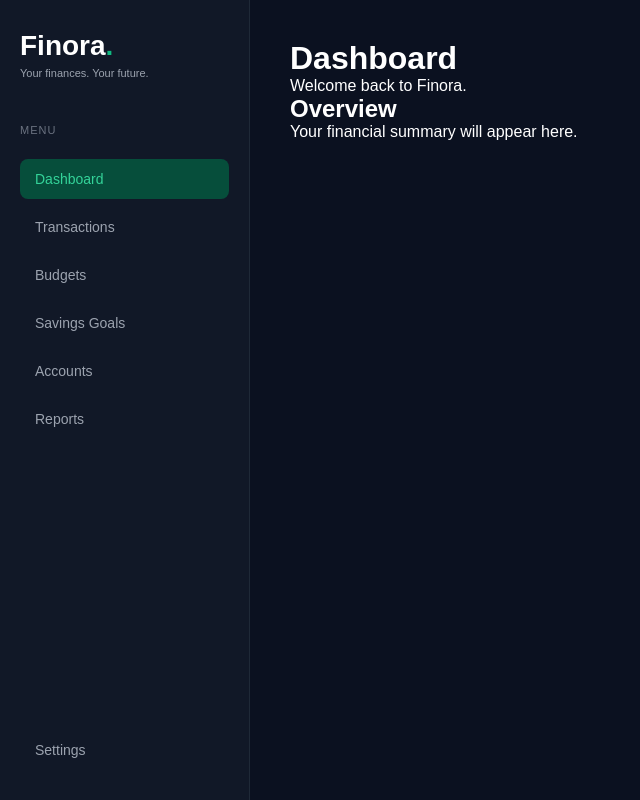
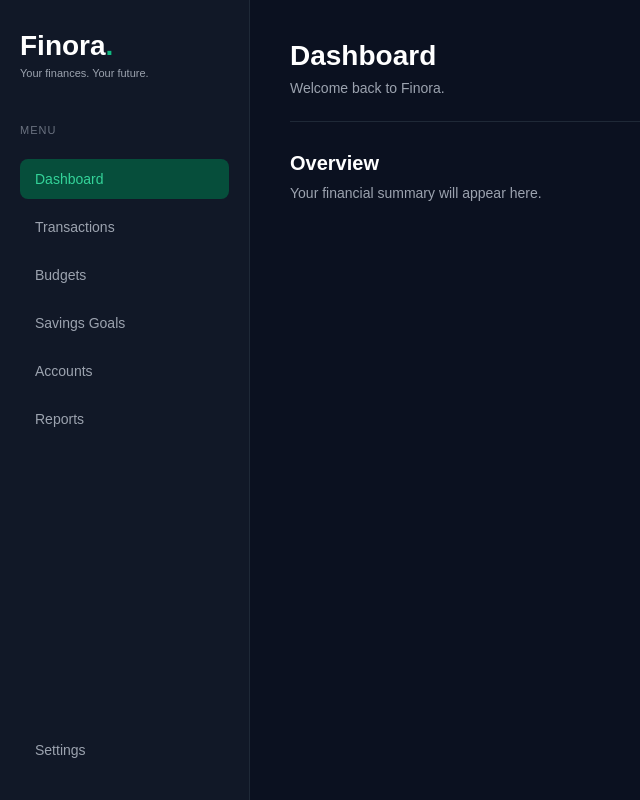
Before and after one commit to sammysacci22-hue/Finora, a Python web app: template app/templates/index.html in a window 1280 px wide. Shown: the whole page, without its empty margins (0-640 px from the left). Run offline with Jinja, Linux system fonts and the light colour scheme; the template is opened without the code that fills it, so the values that code supplies are empty.

Commit message:
Style dashboard top bar and content

```diff
--- a/app/static/css/style.css
+++ b/app/static/css/style.css
@@ -118,3 +118,39 @@ body {
     flex: 1;
     padding: 40px;
 }
+
+
+/* =================================
+   TOP BAR
+================================= */
+
+.top-bar {
+    padding-bottom: 25px;
+    border-bottom: 1px solid #1f2937;
+    margin-bottom: 30px;
+}
+
+.top-bar h1 {
+    font-size: 28px;
+    margin-bottom: 8px;
+}
+
+.top-bar p {
+    color: #9ca3af;
+    font-size: 14px;
+}
+
+
+/* =================================
+   DASHBOARD CONTENT
+================================= */
+
+.dashboard-content h2 {
+    font-size: 20px;
+    margin-bottom: 10px;
+}
+
+.dashboard-content p {
+    color: #9ca3af;
+    font-size: 14px;
+}
```
